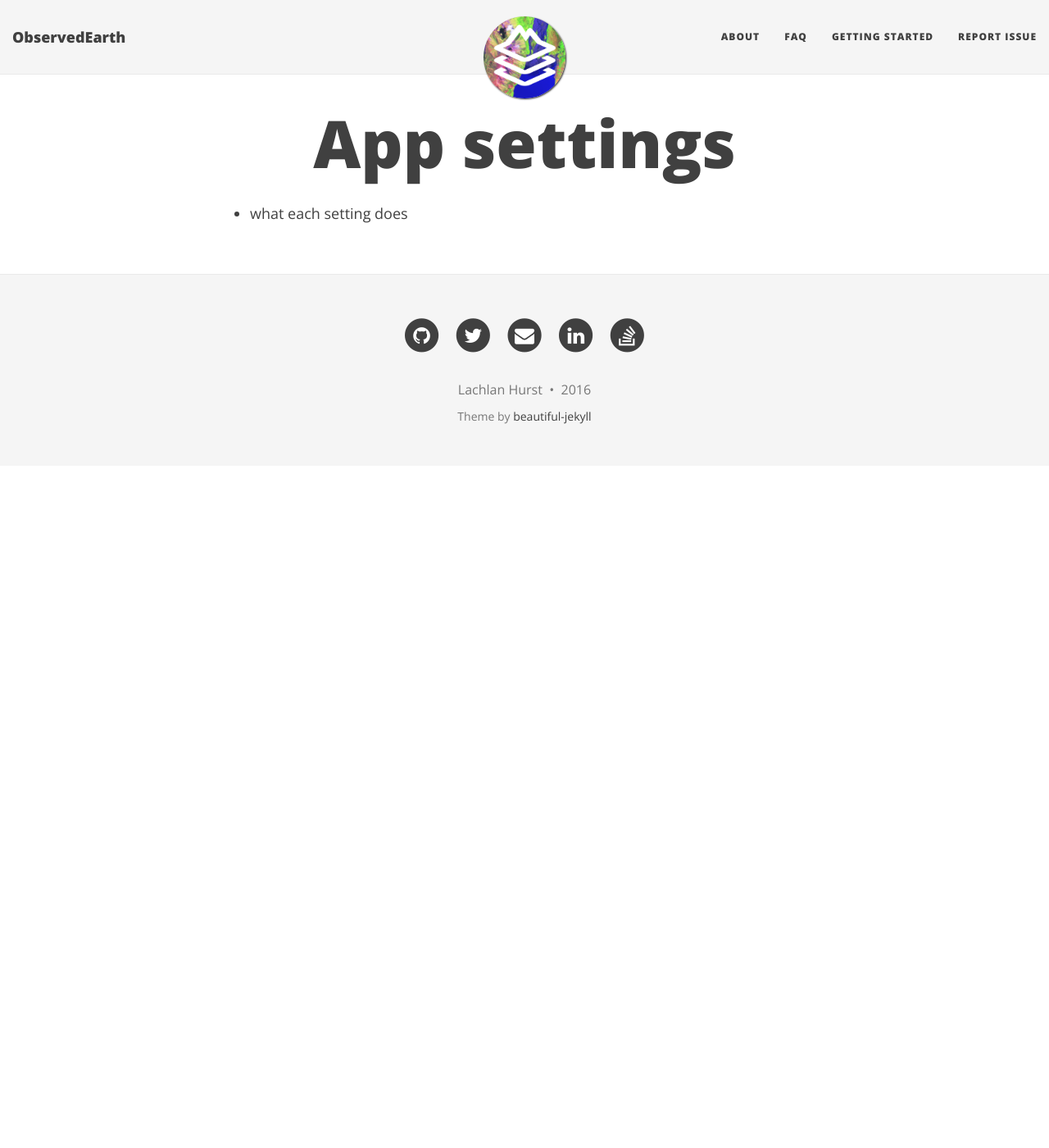
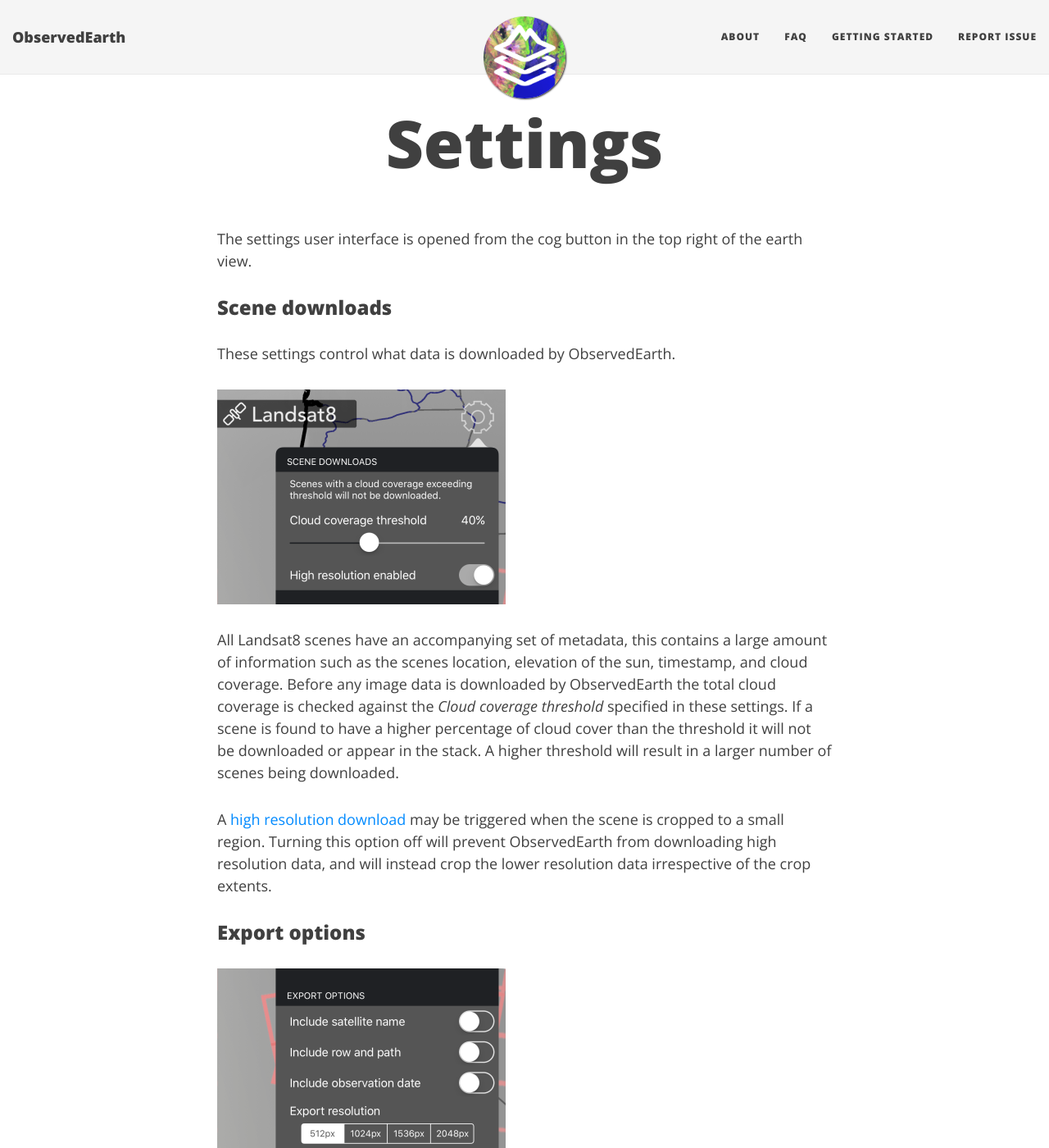
Before and after one commit to lachlanhurst/observedearth-web, a Jekyll site: the page built from settings.md, in a window 1280 px wide and 1400 px high. Shown: the whole window at 82% size. Built offline with Jekyll 4.4.1, drawn with Linux system fonts in a browser that asks for light colours; nearby versions of some CDN libraries.

Commit message:
updated settings page

```diff
--- a/settings.md
+++ b/settings.md
@@ -1,6 +1,29 @@
 ---
 layout: page
-title: App settings
+title: Settings
 ---
 
+The settings user interface is opened from the cog button in the top right of the earth view.
+
+### Scene downloads
+These settings control what data is downloaded by ObservedEarth.
+
+![Scene downloads settings](../img/settings_scenedownload.png)
+
+All Landsat8 scenes have an accompanying set of metadata, this contains a large amount of information such as the scenes location, elevation of the sun, timestamp, and cloud coverage. Before any image data is downloaded by ObservedEarth the total cloud coverage is checked against the *Cloud coverage threshold* specified in these settings. If a scene is found to have a higher percentage of cloud cover than the threshold it will not be downloaded or appear in the stack. A higher threshold will result in a larger number of scenes being downloaded.
+
+A [high resolution download](../highresolution) may be triggered when the scene is cropped to a small region. Turning this option off will prevent ObservedEarth from downloading high resolution data, and will instead crop the lower resolution data irrespective of the crop extents.
+
+### Export options
+
+
+![Export option settings](../img/settings_exportoptions.png)
+
+
+### App settings
+
+
+![App settings](../img/settings_appsettings.png)
+
+
 * what each setting does
```
Also changed, not shown: img/settings.png (added), img/settings_appsettings.png (added), img/settings_exportoptions.png (added), img/settings_scenedownload.png (added).
